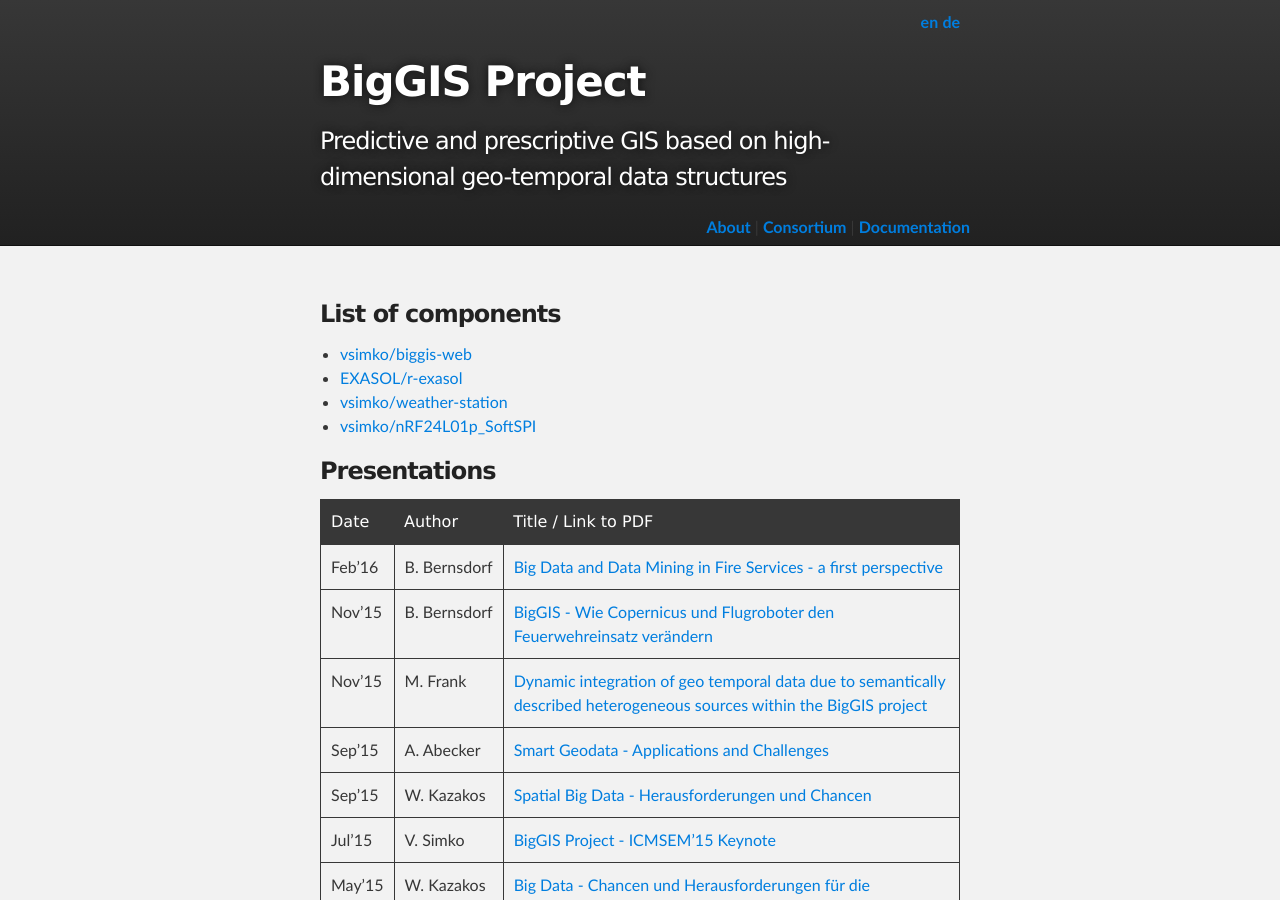
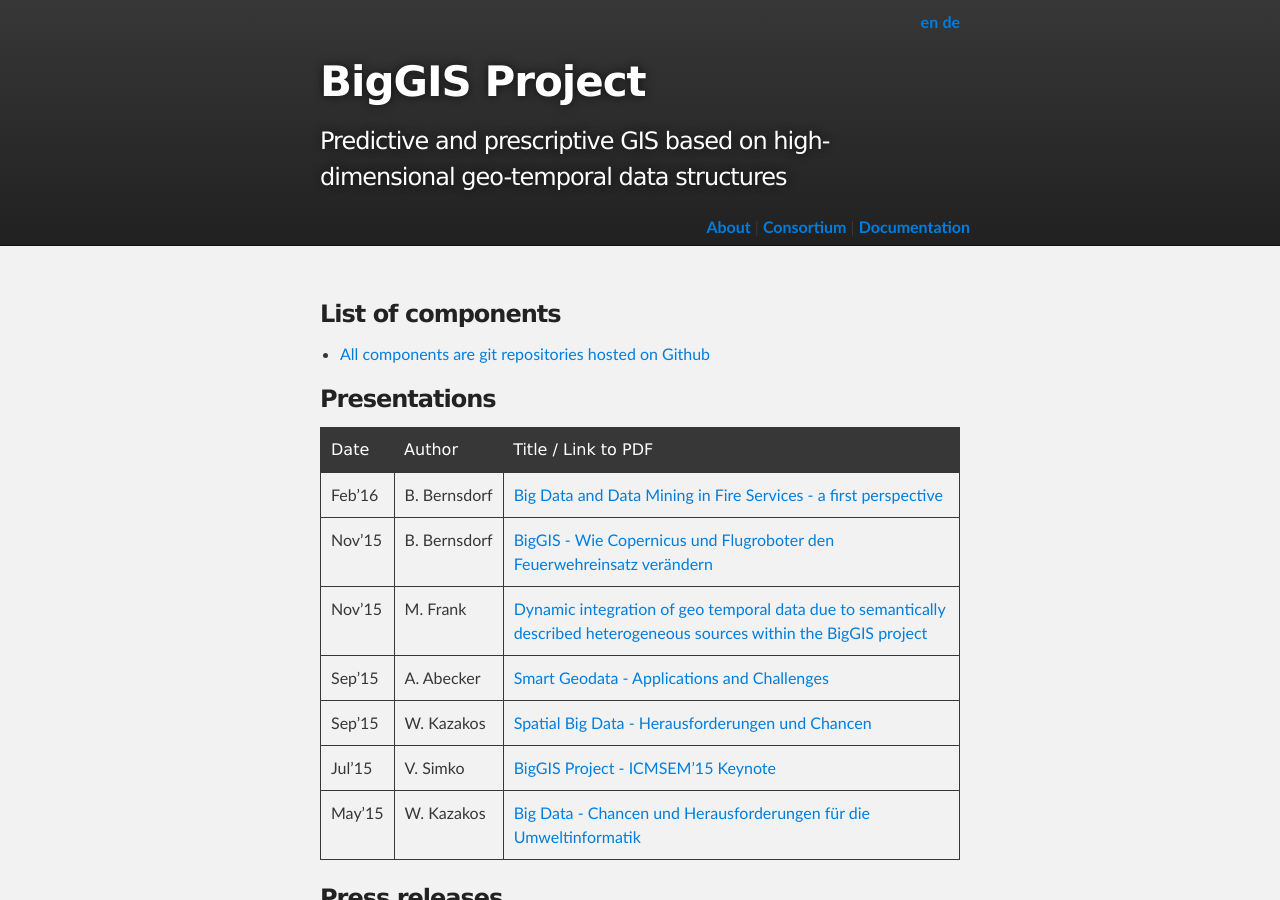
Before and after one commit to biggis-project/biggis-project.github.io, a Jekyll site: the page built from docs.md, in a window 1280 px wide and 900 px high. Built offline with Jekyll 4.4.1, drawn with Linux system fonts in a browser that asks for light colours.

Commit message:
updated link to components

```diff
--- a/docs.md
+++ b/docs.md
@@ -5,11 +5,7 @@
 ---
 
 ### List of components
-
-* [vsimko/biggis-web](http://github.com/vsimko/biggis-web)
-* [EXASOL/r-exasol](http://github.com/EXASOL/r-exasol)
-* [vsimko/weather-station](https://github.com/vsimko/weather-station)
-* [vsimko/nRF24L01p_SoftSPI](https://github.com/vsimko/nRF24L01p_SoftSPI)
+* [All components are git repositories hosted on Github](https://github.com/biggis-project)
 
 ### Presentations
 
```
